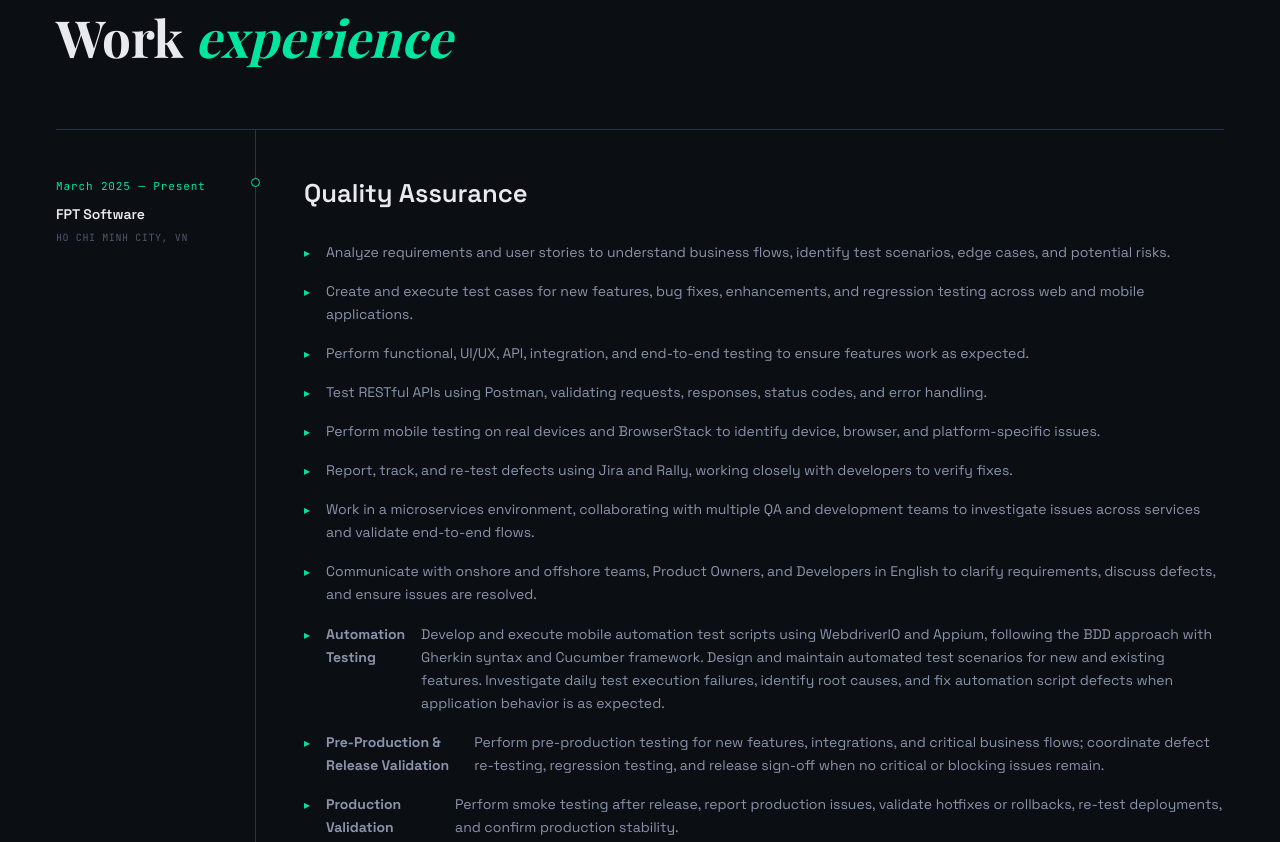
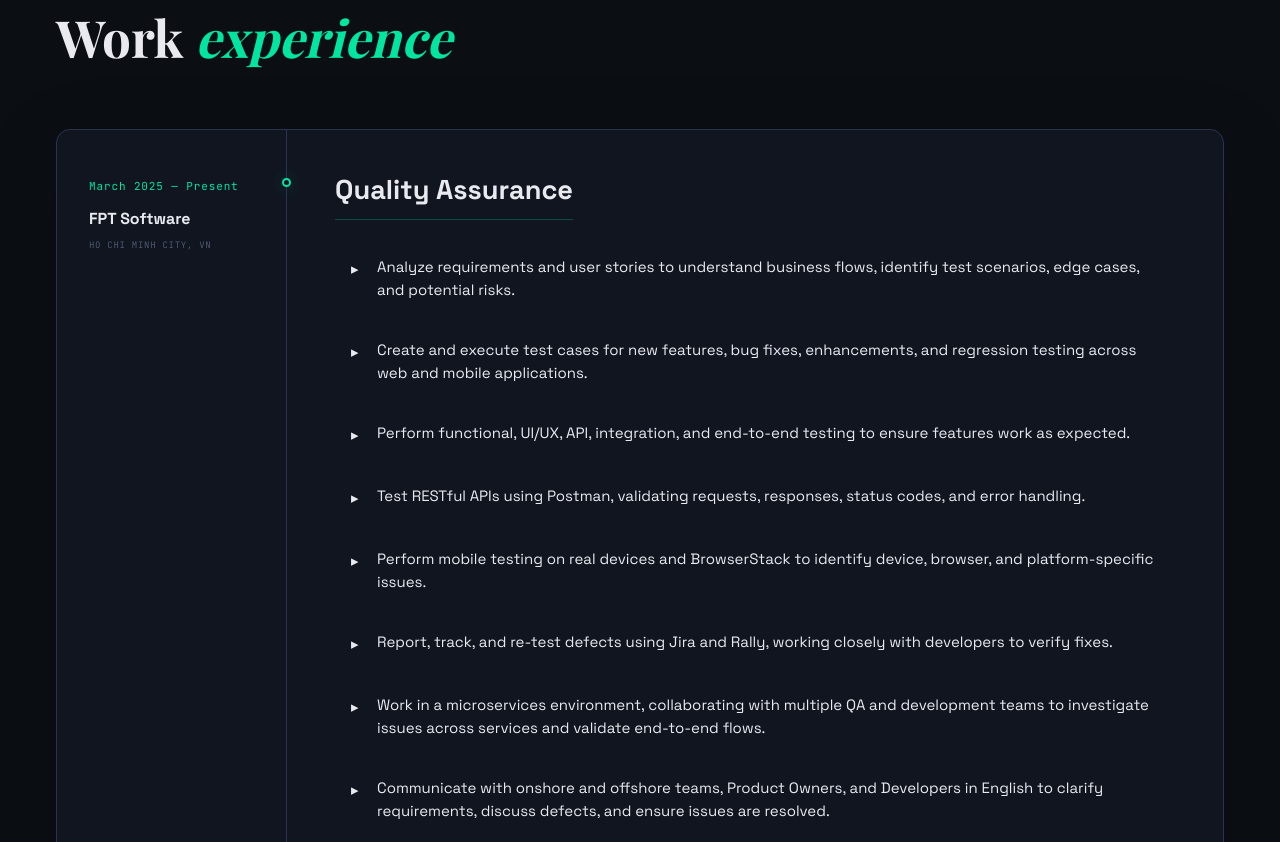
Before and after one commit to Zanef08/PhamHuynhTuyetNhi_Portfolio, a plain HTML site: page index.html in a window 1280 px wide. Shown: the part 1719-2561 px from the top of the page. Drawn offline with nearby package versions, Linux system fonts and the light colour scheme; a web font is replaced by a local one.

Commit message:
update exp

```diff
--- a/styles.css
+++ b/styles.css
@@ -652,26 +652,37 @@ h2.sec-title em {
   border-color: var(--text2)
 }
 
-/* EXPERIENCE */
+/* EXPERIENCE — clean CV-style layout */
 .exp-timeline {
   display: flex;
   flex-direction: column;
-  gap: 0
+  gap: 0;
+  border: 1px solid var(--border);
+  border-radius: 14px;
+  overflow: hidden;
+  background: var(--bg2);
+  box-shadow: 0 24px 80px rgba(0, 0, 0, 0.18)
 }
 
 .exp-item {
   display: grid;
-  grid-template-columns: 200px 1fr;
+  grid-template-columns: 230px minmax(0, 1fr);
   gap: 0;
-  border-bottom: 1px solid var(--border)
+  position: relative;
+  transition: background .25s ease
+}
+
+.exp-item:hover {
+  background: rgba(255, 255, 255, 0.018)
 }
 
 .exp-item:first-child {
-  border-top: 1px solid var(--border)
+  border-top: 0
 }
 
 .exp-left {
   padding: 3rem 2rem 3rem 0;
+  margin-left: 2rem;
   border-right: 1px solid var(--border);
   position: relative
 }
@@ -683,9 +694,10 @@ h2.sec-title em {
   top: 3rem;
   width: 9px;
   height: 9px;
-  background: var(--bg);
-  border: 1px solid var(--green);
-  border-radius: 50%
+  background: var(--bg2);
+  border: 2px solid var(--green);
+  border-radius: 50%;
+  box-shadow: 0 0 18px rgba(0, 229, 160, 0.3)
 }
 
 .exp-date {
@@ -693,74 +705,95 @@ h2.sec-title em {
   font-size: 11px;
   letter-spacing: 0.08em;
   color: var(--green);
-  margin-bottom: 0.5rem
+  margin-bottom: 0.75rem;
+  line-height: 1.5
 }
 
 .exp-co {
-  font-size: 14px;
-  font-weight: 600;
+  font-size: 16px;
+  font-weight: 700;
   color: var(--text);
-  margin-bottom: 0.25rem
+  margin-bottom: 0.35rem
 }
 
 .exp-loc {
   font-family: var(--mono);
-  font-size: 10px;
+  font-size: 9px;
   color: var(--text3);
-  letter-spacing: 0.06em
+  letter-spacing: 0.08em;
+  line-height: 1.6
 }
 
 .exp-right {
-  padding: 3rem 0 3rem 3rem
+  padding: 2.75rem 3rem 3rem;
+  min-width: 0
 }
 
 .exp-role {
-  font-size: 1.6rem;
-  font-weight: 600;
+  display: inline-block;
+  font-size: 1.7rem;
+  font-weight: 700;
   color: var(--text);
-  margin-bottom: 2rem;
-  line-height: 1.2
+  margin-bottom: 1.35rem;
+  line-height: 1.2;
+  padding-bottom: 0.8rem;
+  border-bottom: 1px solid rgba(0, 229, 160, 0.25)
 }
 
 .exp-list {
-  list-style: none;
   display: flex;
   flex-direction: column;
-  gap: 1rem
+  gap: 0.7rem
 }
 
 .exp-list li {
-  display: flex;
-  gap: 1rem;
-  font-size: 14px;
-  color: var(--text2);
-  line-height: 1.65;
-  align-items: baseline
+  display: grid;
+  grid-template-columns: 14px 190px minmax(0, 1fr);
+  column-gap: 12px;
+  row-gap: 0;
+  align-items: start;
+  padding: 0.8rem 1rem
 }
 
 .exp-list li .bullet {
-  font-family: var(--mono);
-  color: var(--green);
-  flex-shrink: 0;
-  font-size: 12px
+  grid-column: 1;
+  margin-top: 2px
 }
 
-.exp-tags {
-  display: flex;
-  flex-wrap: wrap;
-  gap: 6px;
-  margin-top: 1.75rem
+.exp-list li > strong {
+  grid-column: 2;
+  min-width: 0;
+  margin: 0;
+  line-height: 1.55
 }
 
-.exp-tag {
-  font-family: var(--mono);
-  font-size: 10px;
-  padding: 3px 10px;
-  border-radius: 1px;
-  background: var(--surface);
-  border: 1px solid var(--border2);
-  color: var(--text3);
-  letter-spacing: 0.06em
+.exp-list li > .exp-desc {
+  grid-column: 3;
+  line-height: 1.55
+}
+
+.exp-list li:not(:has(> strong)) > .exp-desc {
+  grid-column: 2 / -1
+}
+
+.exp-list li > strong ~ .exp-desc {
+  grid-column: 3
+}
+
+@media (max-width: 900px) {
+  .exp-list li {
+    grid-template-columns: 14px minmax(0, 1fr)
+  }
+
+  .exp-list li > strong,
+  .exp-list li > .exp-desc,
+  .exp-list li > .exp-desc:first-of-type:last-child {
+    grid-column: 2
+  }
+
+  .exp-list li > strong ~ .exp-desc {
+    grid-column: 2
+  }
 }
 
 /* ABOUT / SOFT SKILLS */
@@ -1062,9 +1095,7 @@ footer {
   }
 
   .exp-left {
-    border-right: none;
-    border-bottom: 1px solid var(--border);
-    padding: 2rem 0 1rem
+    margin-left: 0
   }
 
   .exp-left::after {
```
